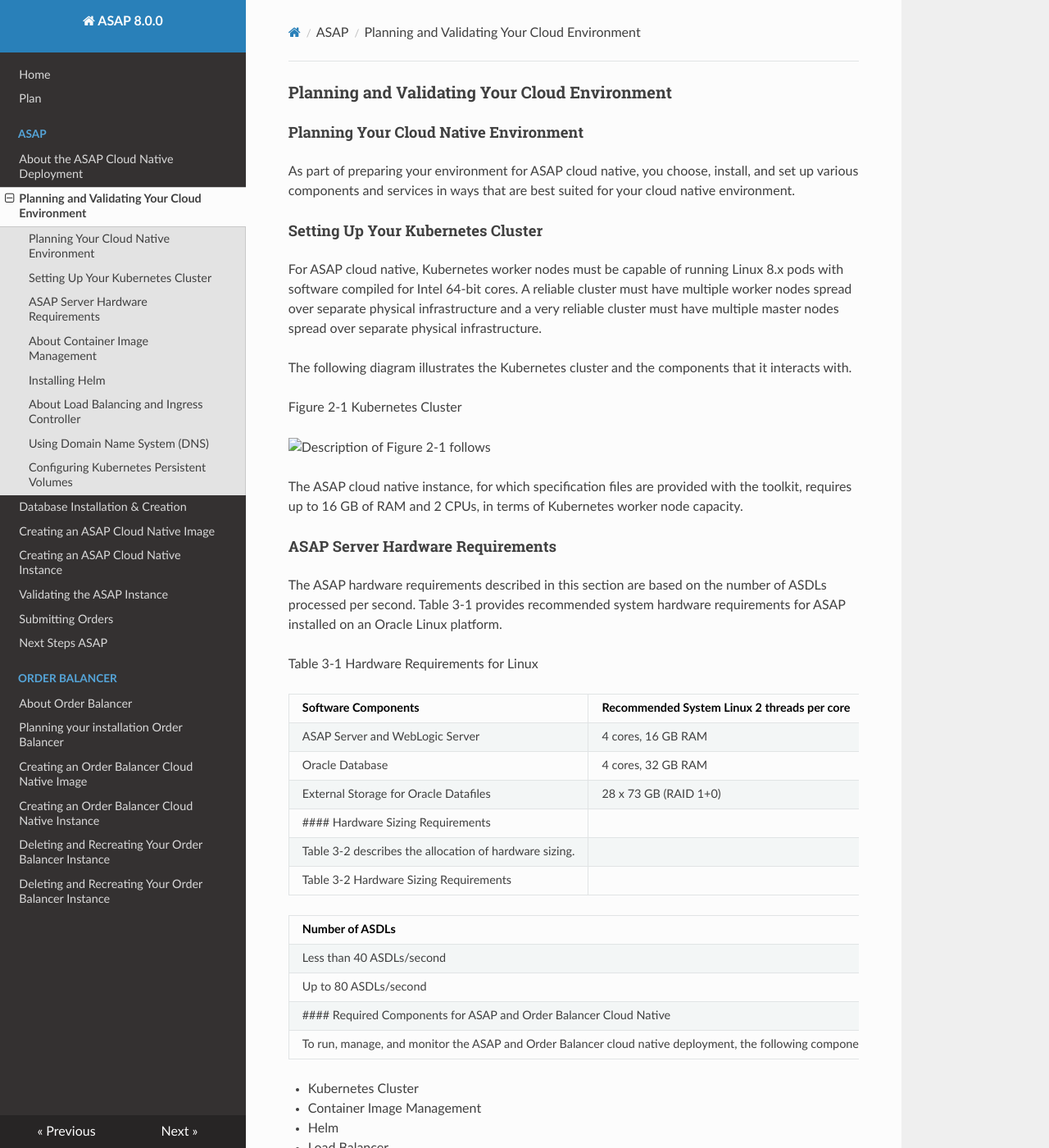
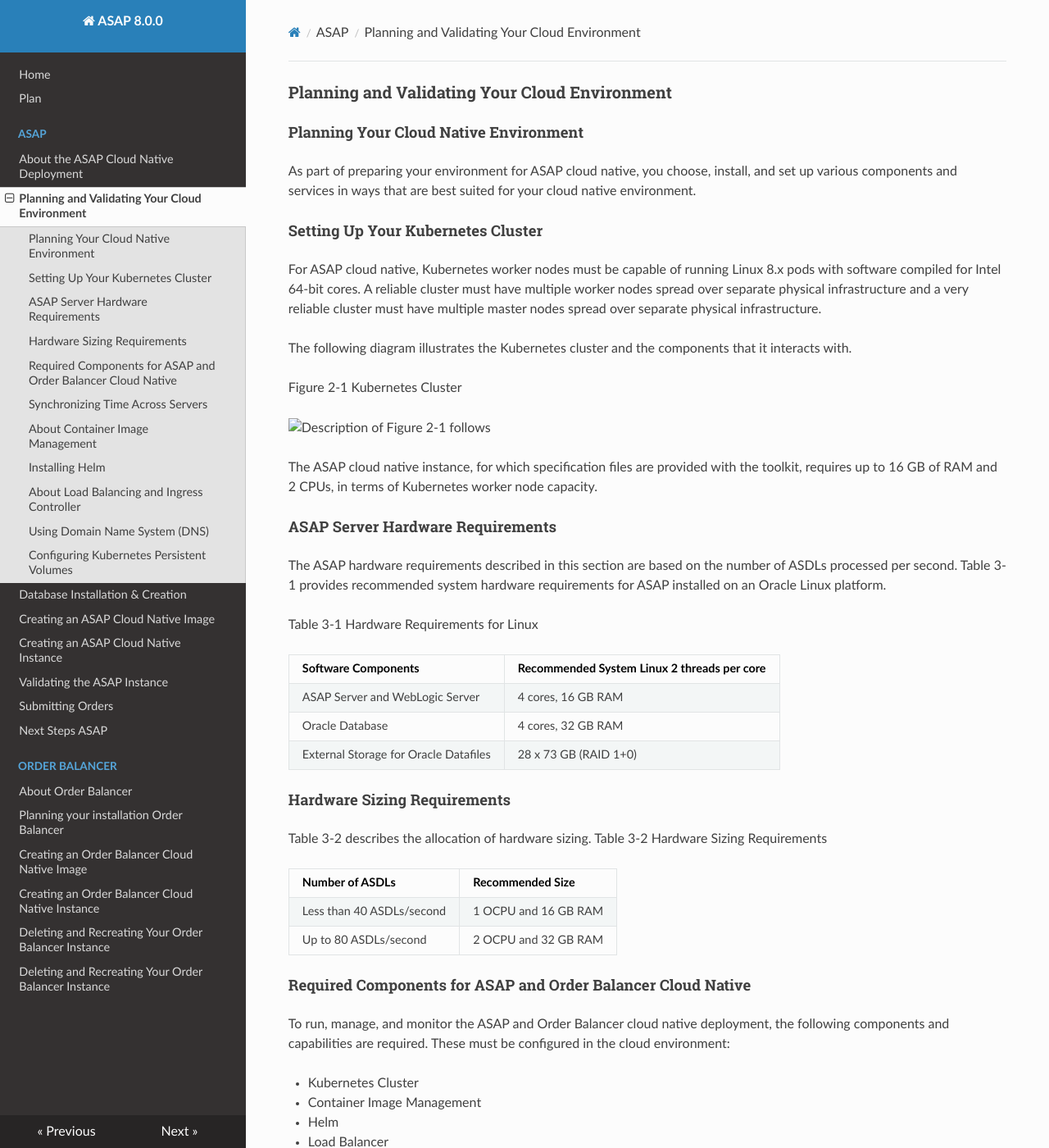
Before and after one commit to Sekigan/ASAP-8.0.0-Installation-Guide, an MkDocs documentation site: the page built from docs/src/Planning and Validating Your Cloud Environment.md, in a window 1280 px wide and 1400 px high. Shown: the whole window at 82% size. Built offline with MkDocs 1.6.1, drawn with Linux system fonts in a browser that asks for light colours; nearby versions of some CDN libraries; some of the changed text lies outside the part shown.

Commit message:
Fix Width

```diff
--- /dev/null
+++ b/docs/my-css.css
@@ -0,0 +1,3 @@
+.wy-nav-content {
+    max-width: none;
+}
--- a/docs/src/Planning and Validating Your Cloud Environment.md
+++ b/docs/src/Planning and Validating Your Cloud Environment.md
@@ -24,6 +24,8 @@
 | ASAP Server and WebLogic Server       | 4 cores, 16 GB RAM                          |
 | Oracle Database                       | 4 cores, 32 GB RAM                          |
 | External Storage for Oracle Datafiles | 28 x 73 GB (RAID 1+0)                       |
+
+
 #### Hardware Sizing Requirements
 Table 3-2 describes the allocation of hardware sizing.
 Table 3-2 Hardware Sizing Requirements
@@ -32,6 +34,7 @@
 |:--|:--|
 |Less than 40 ASDLs/second|1 OCPU and 16 GB RAM|
 |Up to 80 ASDLs/second|2 OCPU and 32 GB RAM|
+
 #### Required Components for ASAP and Order Balancer Cloud Native
 To run, manage, and monitor the ASAP and Order Balancer cloud native deployment, the following components and capabilities are required. These must be configured in the cloud environment:
 
@@ -76,6 +79,8 @@
 | Helm                               | 3.19.0                  | Not applicable                                                                                                                                                                                                  |
 | Podman                             | 4.9.4 or later          | Not applicable                                                                                                                                                                                                  |
 | Traefik Ingress Controller         | 2.10.6 or later         | For details, see: [https://artifacthub.io/packages/helm/traefik/traefik](https://artifacthub.io/packages/helm/traefik/traefik).                                                                                 |
+
+
 #### Synchronizing Time Across Servers
 It is important that you synchronize the date and time across all machines that are involved in testing, including client test drivers and Kubernetes worker nodes. Oracle recommends that you do this using Network Time Protocol (NTP), rather than manual synchronization, and strongly recommends it for Production environments. Synchronization is important in inter-component communications and in capturing accurate run-time statistics.
 
--- a/mkdocs.yml
+++ b/mkdocs.yml
@@ -29,6 +29,8 @@
     - Troubleshooting Issues with the Scripts: 'src/Deleting and Recreating Your Order Balancer Instance & Troubleshooting Issues with the Scripts.md'
 theme: readthedocs
 
+extra_css:
+  - my-css.css
 extra:
   social:
     - icon: simple/linkedin
```
